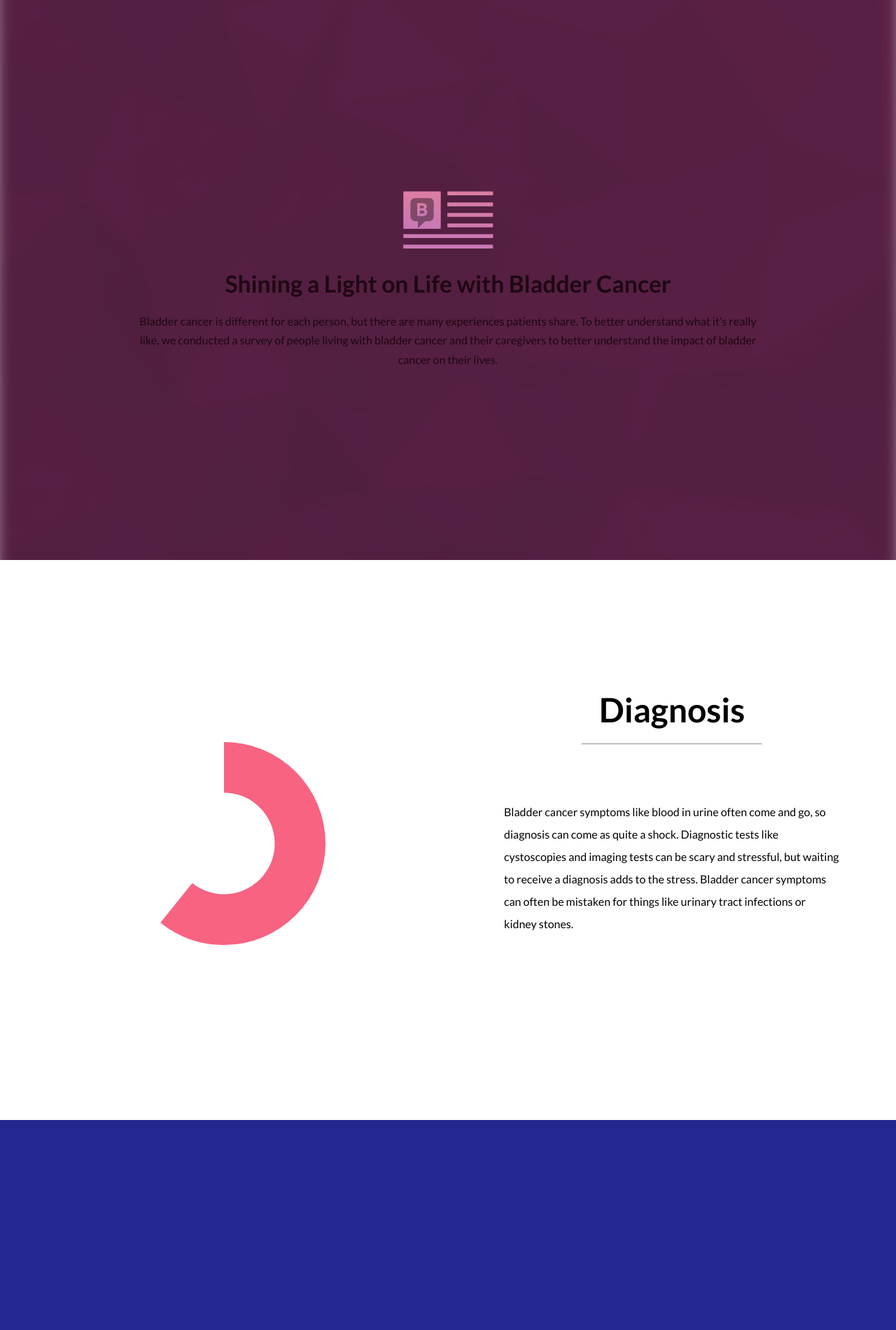
After one commit to matttdean/matttdean.github.io, a web app: file ia/index.html in a window 1280 px wide. The commit adds this page. Shown: the whole page at 70% size. Run offline with its HTML, style and script files only (its server is not run), Linux system fonts and the light colour scheme; some libraries are stand-ins or nearby versions.

Commit message:
page updates

```diff
--- /dev/null
+++ b/ia/index.html
@@ -0,0 +1,41 @@
+<!DOCTYPE html>
+<html lang="en" dir="ltr">
+  <head>
+    <meta charset="utf-8">
+    <title>In America</title>
+    <link href="https://fonts.googleapis.com/css?family=Lato:400,700" rel="stylesheet">
+
+    <link rel="stylesheet" href="style.css">
+    <script src="https://cdnjs.cloudflare.com/ajax/libs/Chart.js/2.7.2/Chart.bundle.js" integrity="sha256-JG6hsuMjFnQ2spWq0UiaDRJBaarzhFbUxiUTxQDA9Lk=" crossorigin="anonymous"></script>
+  </head>
+  <body>
+    <header>
+        <img src="img/ia.svg" alt="">
+        <h1>Shining a Light on Life with Bladder Cancer</h1>
+        <p>Bladder cancer is different for each person, but there are many experiences patients share. To better understand what it’s really like, we conducted a survey of people living with bladder cancer and their caregivers to better understand the impact of bladder cancer on their lives.</p>
+    </header>
+
+    <main>
+      <section class="info">
+        <div class="l-img">
+          <div class="chart">
+            <canvas id="chart1" width="200" height="200"></canvas>
+          </div>
+
+        </div>
+        <div class="r-txt">
+          <h1>Diagnosis</h1>
+          <hr>
+          <p>Bladder cancer symptoms like blood in urine often come and go, so diagnosis can come as quite a shock. Diagnostic tests like cystoscopies and imaging tests can be scary and stressful, but waiting to receive a diagnosis adds to the stress. Bladder cancer symptoms can often be mistaken for things like urinary tract infections or kidney stones.</p>
+        </div>
+      </section>
+      <section class="color">
+
+      </section>
+    </main>
+
+    <footer>
+    </footer>
+    <script src="scripts.js"></script>
+  </body>
+</html>
--- /dev/null
+++ b/ia/scripts.js
@@ -0,0 +1,19 @@
+var ctx = document.getElementById("chart1").getContext('2d');
+
+var chart1 = new Chart(ctx, {
+    type: 'doughnut',
+    data: {
+        datasets: [{
+            data: [155, 100],
+            backgroundColor: [
+                '#F76381',
+                '#FFF',
+            ],
+            borderWidth: 0
+        }]
+    },
+    options: {
+        responsive: true,
+        tooltips: {enabled: false}
+    }
+});
--- /dev/null
+++ b/ia/style.css
@@ -0,0 +1,92 @@
+* {
+  margin: 0;
+}
+
+body {
+  font-family: 'Lato', sans-serif;
+  width: 100vw;
+  height: 100vh;
+}
+header {
+  min-height: 100%;
+  background-image: url("img/header-bg.jpg");
+  background-size: cover;
+  background-position: center;
+  background-attachment: fixed;
+  background-blend-mode: multiply;
+  /* background-color: #7B486A; */
+  display: flex;
+  flex-direction: column;
+  justify-content: center;
+  align-items: center;
+  z-index: 0;
+}
+header img {
+
+}
+
+header h1 {
+  margin-top: 30px;
+  font-size: 2.1rem;
+  font-weight: 700;
+  color: #1d0812;
+  text-align: center;
+  position: relative;
+}
+
+header p {
+  margin-top: 20px;
+  width: 70%;
+  font-size: 1rem;
+  text-align: center;
+  line-height: 1.7;
+  color: #1d0812;
+}
+
+section {
+  width: 100%;
+  height: auto;
+  display: flex;
+}
+
+.info {
+  min-height: 100vh;
+}
+.color {
+  height: 300px;
+  background-color: #23278f;
+}
+.chart {
+  width: 300px;
+  height: 300px;
+}
+.l-img {
+  width: 50%;
+  height: 100vh;
+  display: flex;
+  flex-direction: column;
+  justify-content: center;
+  align-items: center;
+}
+
+.r-txt {
+  width: 50%;
+  height: 100vh;
+  display: flex;
+  flex-direction: column;
+  justify-content: center;
+  align-items: center;
+}
+.r-txt h1 {
+   font-size: 3rem;
+}
+.r-txt p {
+   font-size: 1rem;
+   padding: 80px;
+   line-height: 2;
+}
+.r-txt hr {
+  margin-top: 20px;
+  width: 40%;
+  color: #000;
+}
```
Also changed, not shown: avast-site/css/style.css (+71 -7 lines), avast-site/index.html (+36 -1 lines), avast-site/js/scripts.js (+10 -4 lines), ia/img/feature.png (added), ia/img/header-bg.jpg (added), ia/img/ia.svg (added), 1 other file.
